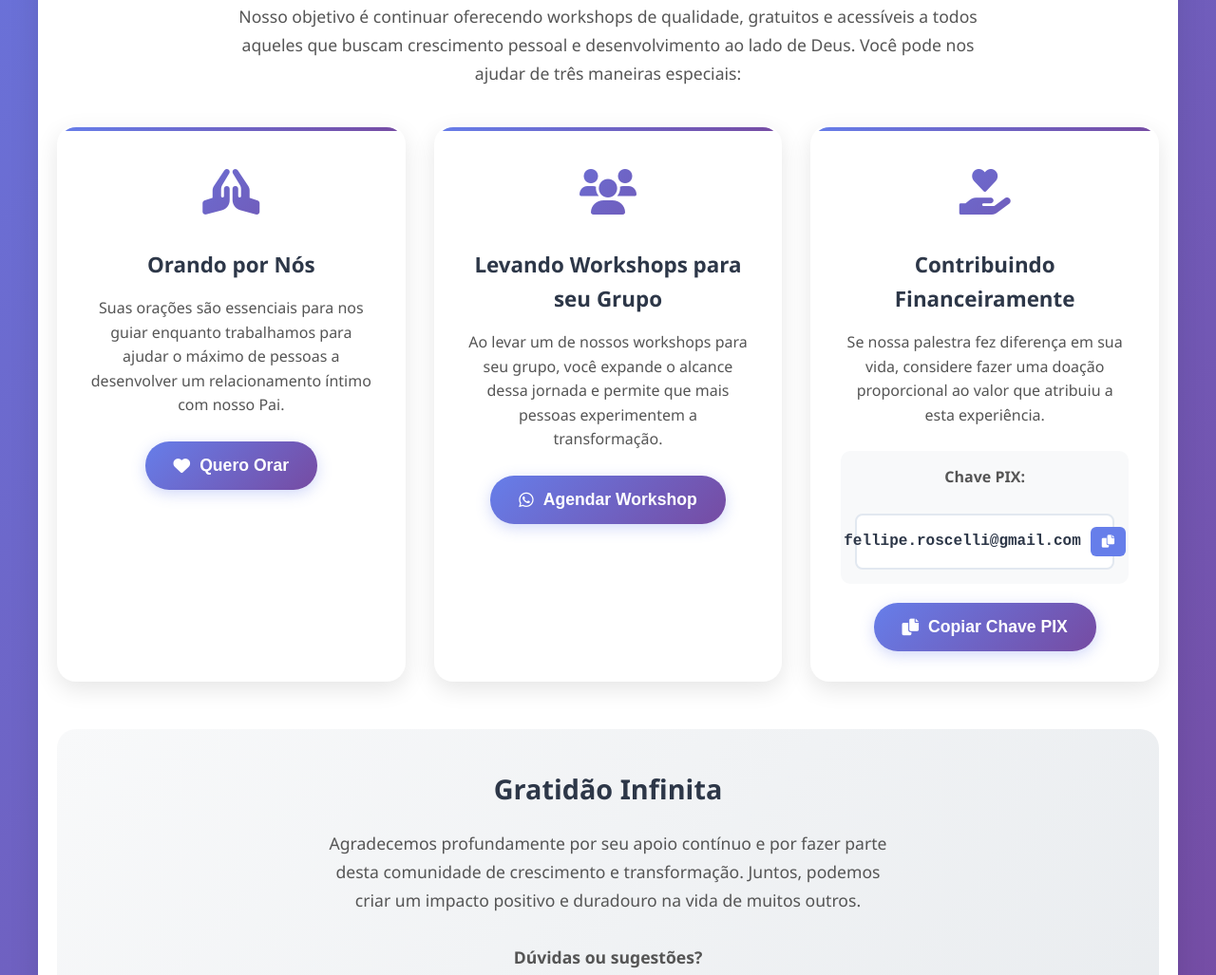
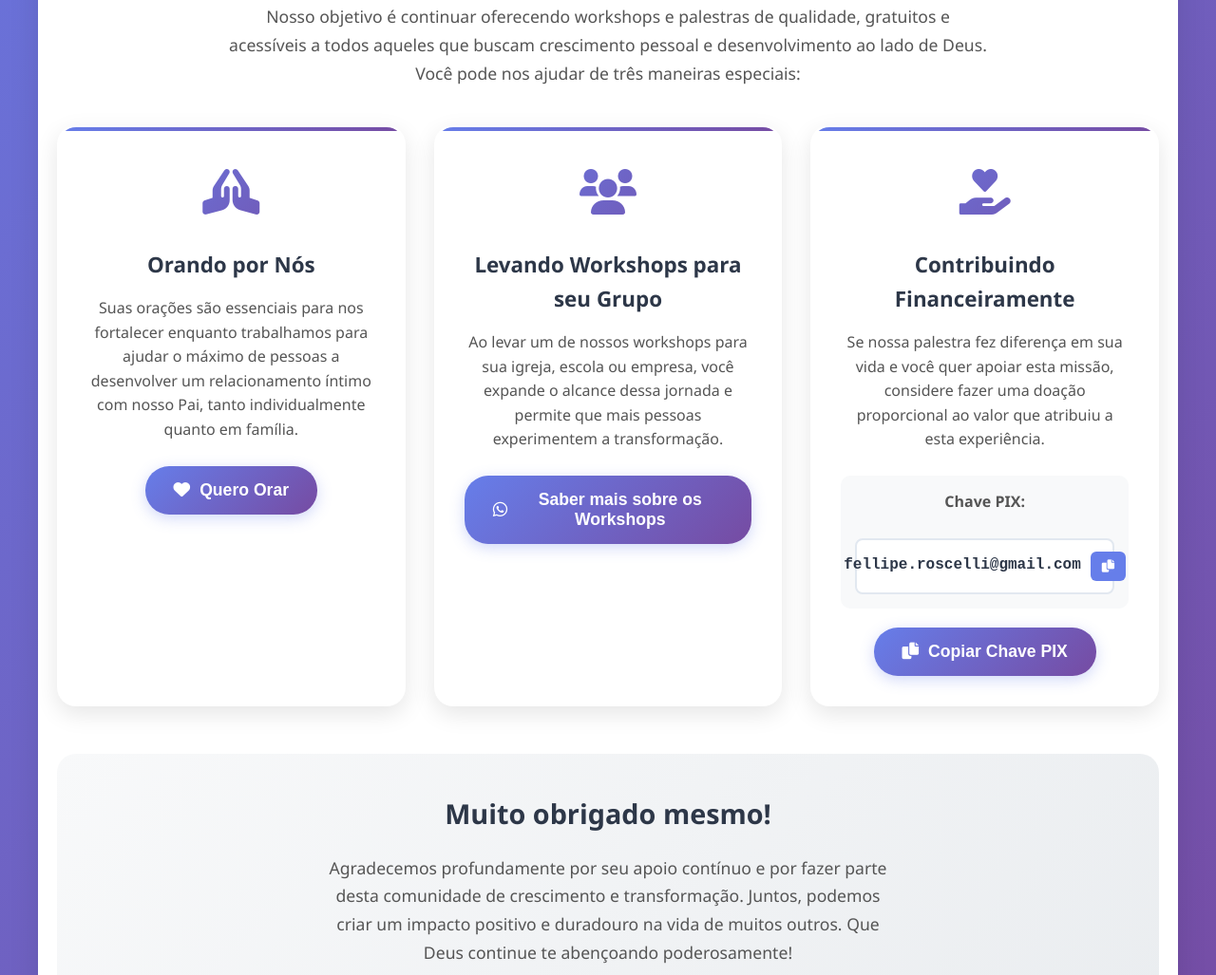
Before and after one commit to felliperoscelli/ObrigadoEEC, a plain HTML site: page index.html in a window 1280 px wide. Shown: the part 854-1881 px from the top of the page at 95% size. Drawn offline with Linux system fonts and the light colour scheme.

Commit message:
Update index.html

```diff
--- a/index.html
+++ b/index.html
@@ -34,7 +34,7 @@
         <section class="contributions-section">
             <h2>Como você pode contribuir com nossa missão</h2>
             <p class="mission-text">
-                Nosso objetivo é continuar oferecendo workshops de qualidade, gratuitos e acessíveis a todos aqueles que buscam crescimento pessoal e desenvolvimento ao lado de Deus. Você pode nos ajudar de três maneiras especiais:
+                Nosso objetivo é continuar oferecendo workshops e palestras de qualidade, gratuitos e acessíveis a todos aqueles que buscam crescimento pessoal e desenvolvimento ao lado de Deus. Você pode nos ajudar de três maneiras especiais:
             </p>
 
             <div class="contribution-cards">
@@ -44,7 +44,7 @@
                         <i class="fas fa-praying-hands"></i>
                     </div>
                     <h3>Orando por Nós</h3>
-                    <p>Suas orações são essenciais para nos guiar enquanto trabalhamos para ajudar o máximo de pessoas a desenvolver um relacionamento íntimo com nosso Pai.</p>
+                    <p>Suas orações são essenciais para nos fortalecer enquanto trabalhamos para ajudar o máximo de pessoas a desenvolver um relacionamento íntimo com nosso Pai, tanto individualmente quanto em família.</p>
                     <div class="card-action">
                         <button class="btn-primary" onclick="showPrayerMessage()">
                             <i class="fas fa-heart"></i>
@@ -59,11 +59,11 @@
                         <i class="fas fa-users"></i>
                     </div>
                     <h3>Levando Workshops para seu Grupo</h3>
-                    <p>Ao levar um de nossos workshops para seu grupo, você expande o alcance dessa jornada e permite que mais pessoas experimentem a transformação.</p>
+                    <p>Ao levar um de nossos workshops para sua igreja, escola ou empresa, você expande o alcance dessa jornada e permite que mais pessoas experimentem a transformação.</p>
                     <div class="card-action">
                         <button class="btn-primary" onclick="openWhatsApp()">
                             <i class="fab fa-whatsapp"></i>
-                            Agendar Workshop
+                            Saber mais sobre os Workshops
                         </button>
                     </div>
                 </div>
@@ -74,7 +74,7 @@
                         <i class="fas fa-hand-holding-heart"></i>
                     </div>
                     <h3>Contribuindo Financeiramente</h3>
-                    <p>Se nossa palestra fez diferença em sua vida, considere fazer uma doação proporcional ao valor que atribuiu a esta experiência.</p>
+                    <p>Se nossa palestra fez diferença em sua vida e você quer apoiar esta missão, considere fazer uma doação proporcional ao valor que atribuiu a esta experiência.</p>
                     <div class="pix-info">
                         <p><strong>Chave PIX:</strong></p>
                         <div class="pix-key">
@@ -97,8 +97,8 @@
         <!-- Seção de Agradecimento Final -->
         <section class="final-thanks">
             <div class="thanks-content">
-                <h3>Gratidão Infinita</h3>
-                <p>Agradecemos profundamente por seu apoio contínuo e por fazer parte desta comunidade de crescimento e transformação. Juntos, podemos criar um impacto positivo e duradouro na vida de muitos outros.</p>
+                <h3>Muito obrigado mesmo!</h3>
+                <p>Agradecemos profundamente por seu apoio contínuo e por fazer parte desta comunidade de crescimento e transformação. Juntos, podemos criar um impacto positivo e duradouro na vida de muitos outros. Que Deus continue te abençoando poderosamente!</p>
                 <div class="contact-info">
                     <p><strong>Dúvidas ou sugestões?</strong></p>
                     <button class="btn-secondary" onclick="openWhatsApp()">
@@ -124,7 +124,6 @@
                     <li>Sabedoria para guiar as pessoas em sua jornada espiritual</li>
                     <li>Discernimento para criar conteúdo que realmente transforme vidas</li>
                     <li>Perseverança para alcançar cada vez mais pessoas</li>
-                    <li>Que Deus abençoe abundantemente sua vida também</li>
                 </ul>
                 <p><strong>Que Deus abençoe você ricamente!</strong></p>
             </div>
```
